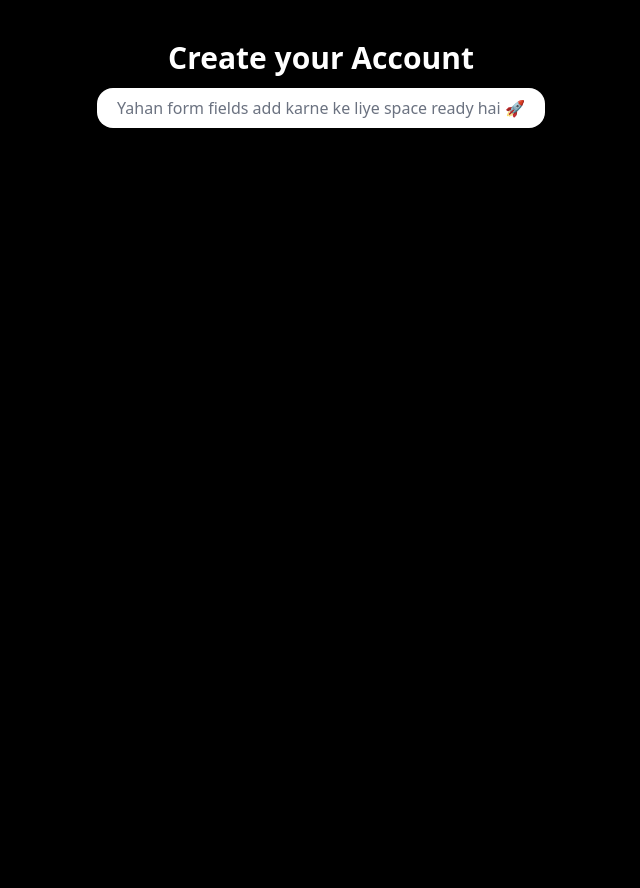
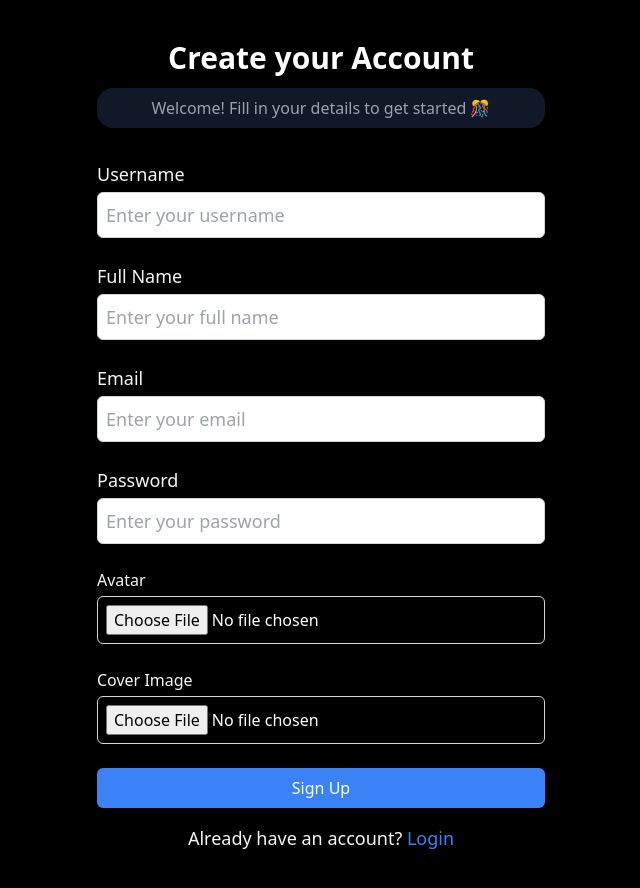
Before and after one commit to Sandeep-mehta-IITP/Youtube-tweet-frontend, a React (Vite) app: page /signup in a window 1280 px wide. Shown: the top 888 px of the page, without its empty margins (319-959 px from the left). Before the commit the page ends 800 px from the top, so only its background shows below. Built offline with nearby package versions, Linux system fonts and the light colour scheme; no server answers.

Commit message:
Add react-toastify for notifications and enhance SignupPage with form inputs and validation

```diff
--- a/package.json
+++ b/package.json
@@ -25,6 +25,7 @@
     "react-hook-form": "^7.62.0",
     "react-icons": "^5.5.0",
     "react-router-dom": "^7.8.2",
+    "react-toastify": "^11.0.5",
     "react-window": "^2.0.2",
     "yup": "^1.7.0"
   },
--- a/src/App.jsx
+++ b/src/App.jsx
@@ -1,11 +1,13 @@
 import { Routes, Route } from "react-router-dom"
 import SignupPage from "./pages/SignupPage"
+import { ToastContainer, toast } from "react-toastify"
 
 function App() {
 
 
   return (
-    <div>
+    <div className="mx-4 sm:mx-[10%]">
+      <ToastContainer />
      <Routes>
       <Route path="/signup" element={<SignupPage />} />
      </Routes>
--- a/src/components/ui/Button.jsx
+++ b/src/components/ui/Button.jsx
@@ -1,7 +1,26 @@
 import React from "react";
 
-const Button = () => {
-  return <div>Button</div>;
+// Reusable Button component
+const Button = ({
+  children, // Button ka text ya content
+  type = "button", // button, submit, reset
+  onClick,
+  disabled = false,
+  isLoading = false, // loading state
+  className = "", // extra styling
+  ...rest
+}) => {
+  return (
+    <button
+      type={type}
+      onClick={onClick}
+      disabled={disabled || isLoading}
+      className={`bg-blue-500 text-white font-medium py-2 px-4 rounded-md hover:bg-blue-600 focus:outline-none focus:ring-2 focus:ring-blue-400 disabled:opacity-50 disabled:cursor-not-allowed ${className}`}
+      {...rest}
+    >
+      {isLoading ? "Loading..." : children}
+    </button>
+  );
 };
 
 export default Button;
--- a/src/components/ui/Input.jsx
+++ b/src/components/ui/Input.jsx
@@ -1,9 +1,36 @@
-import React from 'react'
+import React from "react";
 
-const Input = () => {
+const Input = ({
+  label,
+  name,
+  type = "text",
+  placeholder,
+  register,
+  className = "",
+  error,
+  ...rest
+}) => {
   return (
-    <div>Input</div>
-  )
-}
+    <div className={`flex flex-col ${className}`}>
+      {label && (
+        <label htmlFor={name} className="mb-1 font-medium text-[#f6f5f6]">
+          {label}
+        </label>
+      )}
+      <input
+        id={name}
+        type={type}
+        placeholder={placeholder}
+        {...(register ? register(name) : {})} // React Hook Form integration
+        className={`border rounded-md p-2 focus:outline-none focus:ring-2 focus:ring-blue-500 ${
+          error ? "border-red-500" : "border-gray-300"
+        }`}
+        {...rest}
+      />
 
-export default Input
+      {error && <span className="text-red-500 text-sm mt-1">{error}</span>}
+    </div>
+  );
+};
+
+export default Input;
--- a/src/index.css
+++ b/src/index.css
@@ -14,3 +14,12 @@ body {
   background-color: black;
   color: white;
 }
+
+.scrollbar-hide::-webkit-scrollbar {
+  display: none;
+}
+
+.scrollbar-hide {
+  -ms-overflow-style: none;  /* IE 10+ */
+  scrollbar-width: none;     /* Firefox */
+}
--- a/src/pages/SignupPage.jsx
+++ b/src/pages/SignupPage.jsx
@@ -2,15 +2,20 @@ import React from "react";
 import { useForm } from "react-hook-form";
 import { yupResolver } from "@hookform/resolvers/yup";
 import { signupSchema } from "@/utils/Validation/signupSchema";
-import { motion } from "framer-motion";
 import { RegisterUser } from "@/API/api";
+import Input from "@/components/ui/Input";
+import Button from "@/components/ui/Button";
+import { Link, useNavigate } from "react-router-dom";
+import { toast } from "react-toastify";
 
 export default function SignupPage() {
   const {
     register,
     handleSubmit,
-    formState: { errors, isSubmitting },
-  } = useForm({ resolver: yupResolver(signupSchema) });
+    formState: { errors, isSubmitting, reset },
+  } = useForm({
+    resolver: yupResolver(signupSchema),
+  });
 
   const onSubmit = async (data) => {
     const formData = new FormData();
@@ -18,35 +23,120 @@ export default function SignupPage() {
     formData.append("email", data.email);
     formData.append("fullName", data.fullName);
     formData.append("password", data.password);
+
     if (data.avatar?.[0]) formData.append("avatar", data.avatar[0]);
     if (data.coverImage?.[0]) formData.append("coverImage", data.coverImage[0]);
 
     console.log("Signup Data:", Object.fromEntries(formData));
 
     const response = await RegisterUser(formData);
+    const navigate = useNavigate();
 
     if (response.success) {
       console.log("User signed up successfully:", response.data);
+      toast.success("Signup successful! 🎉");
+      reset();
+      navigate("/");
     } else {
       console.error("Signup failed:", response.message);
+      toast.error("Signup failed! ❌");
     }
   };
 
   return (
-    <div className="min-h-screen w-full flex flex-col items-center justify-start">
+    <div className="min-h-screen w-full flex flex-col items-center justify-start bg-black text-white px-4 md:px-0 mb-20">
       {/* Heading */}
-      <h1 className="text-3xl font-bold mt-10 mb-3 text-center">
+      <h1 className="text-2xl sm:text-3xl font-bold mt-10 mb-3 text-center">
         Create your Account
       </h1>
 
-      {/* Greating div */}
-      <div className="w-full max-w-md bg-white shadow-lg rounded-2xl p-2">
-        <p className="text-gray-500 text-center">
-          Yahan form fields add karne ke liye space ready hai 🚀
+      {/* Greeting div */}
+      <div className="w-full sm:max-w-md bg-gray-900 shadow-lg rounded-2xl p-2 mb-8">
+        <p className="text-gray-400 text-wrap text-sm: sm:text-base text-center">
+          Welcome! Fill in your details to get started 🎊
         </p>
       </div>
 
-      {/* Signup form data*/}
+      {/* Signup form */}
+      <form
+        onSubmit={handleSubmit(onSubmit)}
+        className="w-full sm:max-w-md flex flex-col gap-4 sm:gap-6"
+      >
+        {/* Username */}
+        <Input
+          label="Username"
+          placeholder="Enter your username"
+          name="username"
+          register={register}
+          error={errors.username?.message}
+          className="text-[#000] text-base sm:text-lg font-medium"
+        />
+
+        {/* Full Name */}
+        <Input
+          label="Full Name"
+          placeholder="Enter your full name"
+          name="fullName"
+          register={register}
+          error={errors.fullName?.message}
+          className="text-[#000] text-base sm:text-lg font-medium"
+        />
+
+        {/* Email */}
+        <Input
+          label="Email"
+          placeholder="Enter your email"
+          name="email"
+          type="text"
+          register={register}
+          error={errors.email?.message}
+          className="text-[#000] text-base sm:text-lg font-medium"
+        />
+
+        {/* Password */}
+        <Input
+          label="Password"
+          placeholder="Enter your password"
+          name="password"
+          type="password"
+          register={register}
+          error={errors.password?.message}
+          className="text-[#000] text-base sm:text-lg font-medium"
+        />
+
+        {/* Profile Image -> avatar */}
+        <Input
+          label="Avatar"
+          name="avatar"
+          type="file"
+          register={register}
+          error={errors.avatar?.message}
+          accept="image/*"
+        />
+
+        {/* Cover Image */}
+        <Input
+          label="Cover Image"
+          name="coverImage"
+          type="file"
+          register={register}
+          error={errors.coverImage?.message}
+          accept="image/*"
+        />
+
+        {/* Sign up btuuon */}
+        <Button type="submit" isLoading={isSubmitting}>
+          Sign Up
+        </Button>
+      </form>
+
+      {/* Login link */}
+      <p className="mt-4 text-[#f6f5f6] font-medium text-base sm:text-lg text-center">
+        Already have an account?{" "}
+        <Link to="/login" className="text-blue-500 hover:underline">
+          Login
+        </Link>
+      </p>
     </div>
   );
 }
```
Also changed, not shown: 1 other file (tests, documents, lock files or other folders).
